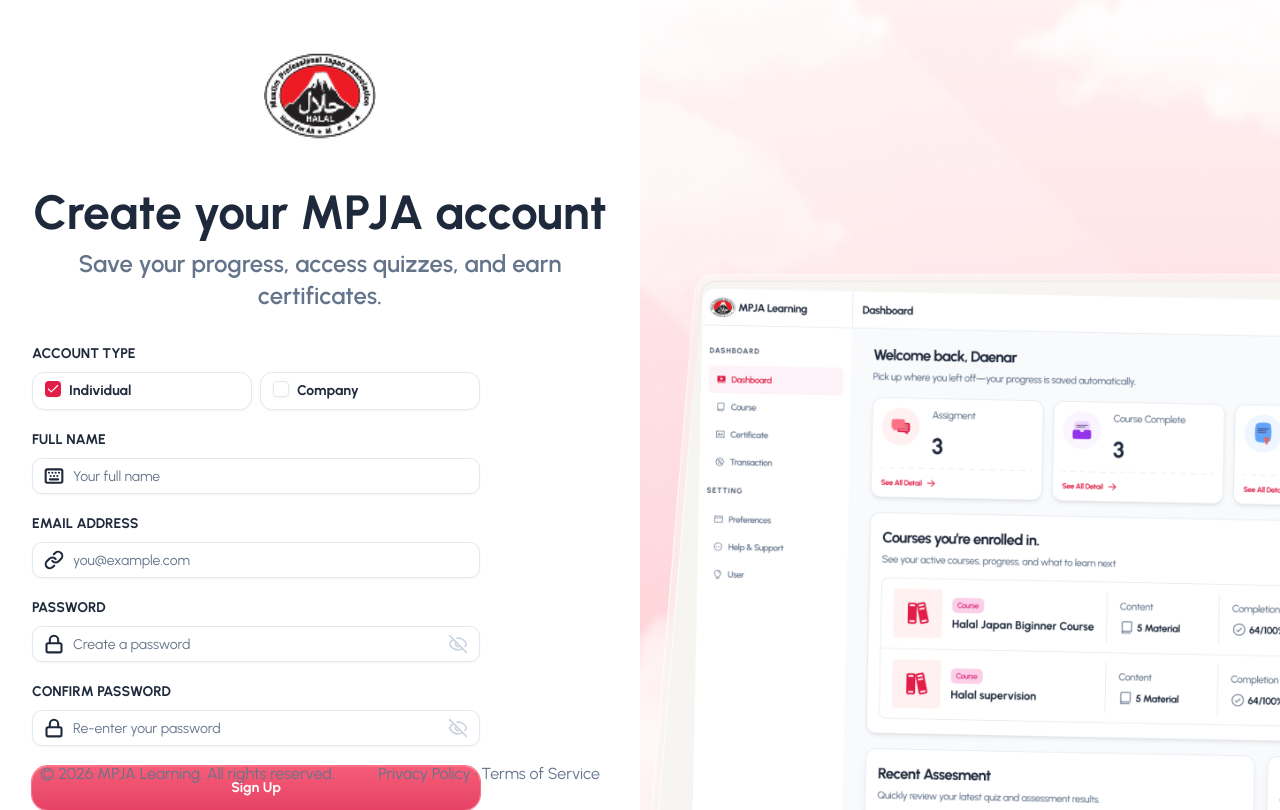
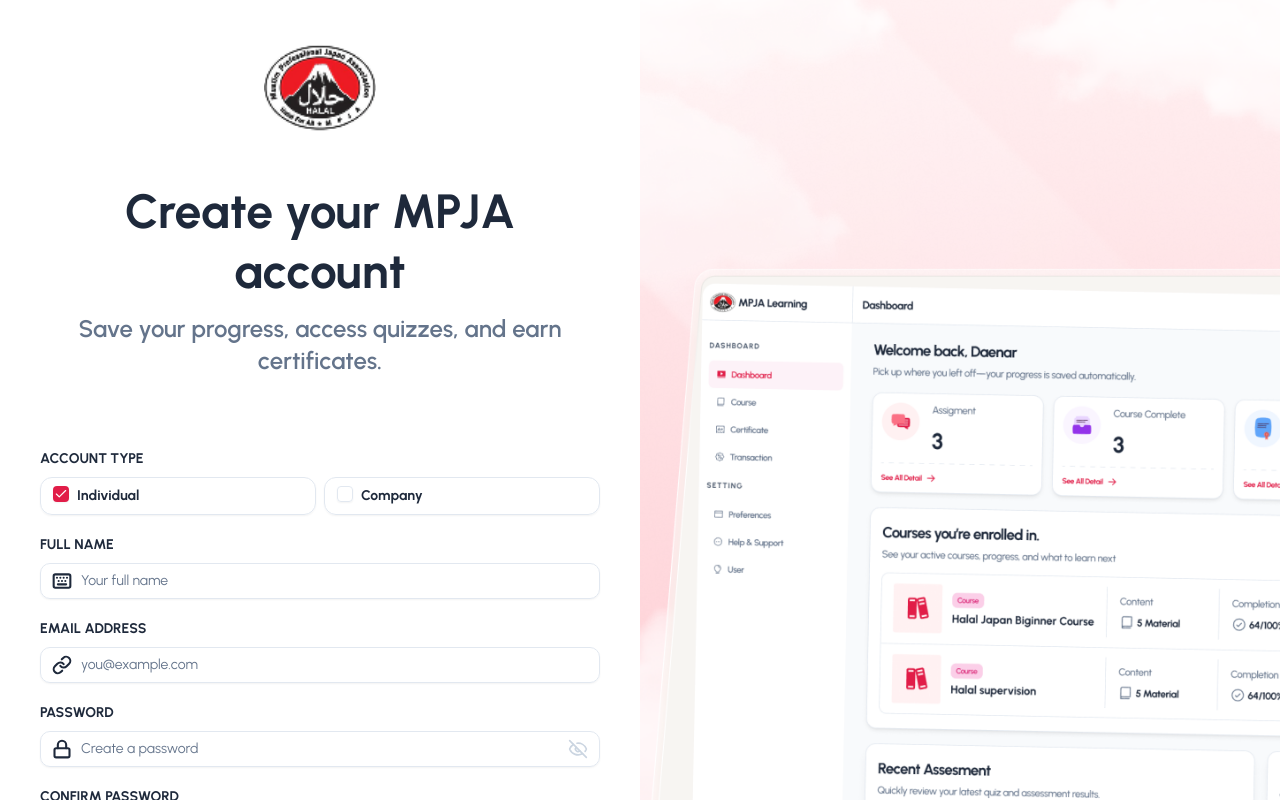
Before and after one commit to alfieqashwa/mpja, a Next.js app: page /register in a window 1280 px wide. Built offline with nearby package versions, Linux system fonts and the light colour scheme.

Commit message:
style: fix register & login layout

```diff
--- a/app/(auth)/login/login-form.tsx
+++ b/app/(auth)/login/login-form.tsx
@@ -26,7 +26,7 @@
   )
 
   return (
-    <div className="w-full pt-8 max-w-md">
+    <div className="pt-8">
       <form>
         <section className="space-y-2">
           <Label
--- a/app/(auth)/login/page.tsx
+++ b/app/(auth)/login/page.tsx
@@ -1,15 +1,15 @@
 import { CopyrightMpja } from "@/components/copyright"
-import { WrapperContainer } from "@/components/wrapper-container"
 import Image from "next/image"
 import Link from "next/link"
 import { LoginForm } from "./login-form"
 
 export default function LoginPage() {
   return (
-    <WrapperContainer>
-      <div className="min-h-screen grid lg:grid-cols-2">
-        <div className="relative">
-          <div className="absolute top-12 left-1/2 -translate-x-1/2">
+    <div className="min-h-screen w-full">
+      <div className="h-screen grid lg:grid-cols-2">
+        {/* Left Column */}
+        <div className="flex flex-col h-full relative overflow-y-auto">
+          <div className="flex justify-center pt-10">
             <Image
               src="/img/logo.png"
               alt="MPJA Logo"
@@ -19,27 +19,35 @@
             />
           </div>
 
-          {/* Login form */}
-          <div className="mx-auto w-full max-w-md mt-68">
-            <article className="text-center space-y-3">
-              <h1 className="text-5xl font-bold text-primary">Welcome back</h1>
+          {/* Form Content */}
+          <div className="grow flex items-center justify-center px-10 py-12">
+            <div className="w-full max-w-xl">
+              <article className="text-center space-y-3 mb-10">
+                <h1 className="text-5xl font-bold text-primary leading-tight">
+                  Welcome back
+                </h1>
                 <p className="text-2xl font-semibold text-secondary">
                   Sign in to continue your learning journey.
                 </p>
               </article>
               <LoginForm />
               <p className="pt-8 text-lg space-x-2 text-center">
-              <span className="text-secondary font-semibold">New to MPJA?</span>
+                <span className="text-secondary font-semibold">
+                  New to MPJA?
+                </span>
                 <Link href="/register" className="text-[#E11D48] font-bold">
                   Create an account
                 </Link>
               </p>
             </div>
-          <footer className="absolute w-full bottom-0 px-10">
+          </div>
+
+          <footer className="pb-10 px-10 text-center">
             <CopyrightMpja />
           </footer>
         </div>
 
+        {/* Right Column */}
         <div className="relative hidden lg:block h-full w-full">
           <Image
             src="/img/auth-img.png"
@@ -50,6 +58,6 @@
           />
         </div>
       </div>
-    </WrapperContainer>
+    </div>
   )
 }
--- a/app/(auth)/register/page.tsx
+++ b/app/(auth)/register/page.tsx
@@ -1,14 +1,15 @@
 import { CopyrightMpja } from "@/components/copyright"
-import { WrapperContainer } from "@/components/wrapper-container"
 import Image from "next/image"
 import { RegisterForm } from "./register-form"
 
 export default function RegisterPage() {
   return (
-    <WrapperContainer>
-      <div className="min-h-screen grid lg:grid-cols-2">
-        <div className="relative">
-          <div className="absolute top-12 left-1/2 -translate-x-1/2">
+    <div className="min-h-screen w-full">
+      <div className="h-screen grid lg:grid-cols-2">
+        {/* Left Column */}
+        <div className="flex flex-col h-full relative overflow-y-auto">
+          {/* Logo - Centered at top */}
+          <div className="flex justify-center pt-10">
             <Image
               src="/img/logo.png"
               alt="MPJA Logo"
@@ -18,10 +19,11 @@
             />
           </div>
 
-          {/* Register form */}
-          <div className="mx-auto w-full max-w-xl mt-47">
-            <article className="text-center space-y-3">
-              <h1 className="text-5xl font-bold text-primary">
+          {/* Form Content */}
+          <div className="grow flex items-center justify-center px-10 py-12">
+            <div className="w-full max-w-xl">
+              <article className="text-center space-y-3 mb-10">
+                <h1 className="text-5xl font-bold text-primary leading-tight">
                   Create your MPJA account
                 </h1>
                 <p className="text-2xl font-semibold text-secondary">
@@ -30,13 +32,15 @@
               </article>
               <RegisterForm />
             </div>
+          </div>
 
-          <footer className="absolute w-full bottom-0 px-10">
+          <footer className="pb-10 px-10 text-center">
             <CopyrightMpja />
           </footer>
         </div>
 
-        <div className="relative hidden lg:block h-full w-full">
+        {/* Right Column */}
+        <div className="relative hidden lg:block h-full">
           <Image
             src="/img/auth-img.png"
             alt="Preview"
@@ -46,6 +50,6 @@
           />
         </div>
       </div>
-    </WrapperContainer>
+    </div>
   )
 }
--- a/app/(auth)/register/register-form.tsx
+++ b/app/(auth)/register/register-form.tsx
@@ -40,7 +40,7 @@
   )
 
   return (
-    <div className="w-full pt-8 max-w-md">
+    <div className="pt-8">
       <form>
         <p className="font-bold text-sm text-primary uppercase">Account Type</p>
         <div className="pt-2 flex space-x-2 justify-between">
--- a/components/copyright.tsx
+++ b/components/copyright.tsx
@@ -1,5 +1,5 @@
 export const CopyrightMpja = () => (
-  <div className="text-secondary flex justify-between py-6">
+  <div className="text-secondary flex justify-between">
     <p className="whitespace-nowrap">
       © {new Date().getFullYear()} MPJA Learning. All rights reserved.
     </p>
```
Lines whose indentation alone changed are shown as unchanged.
